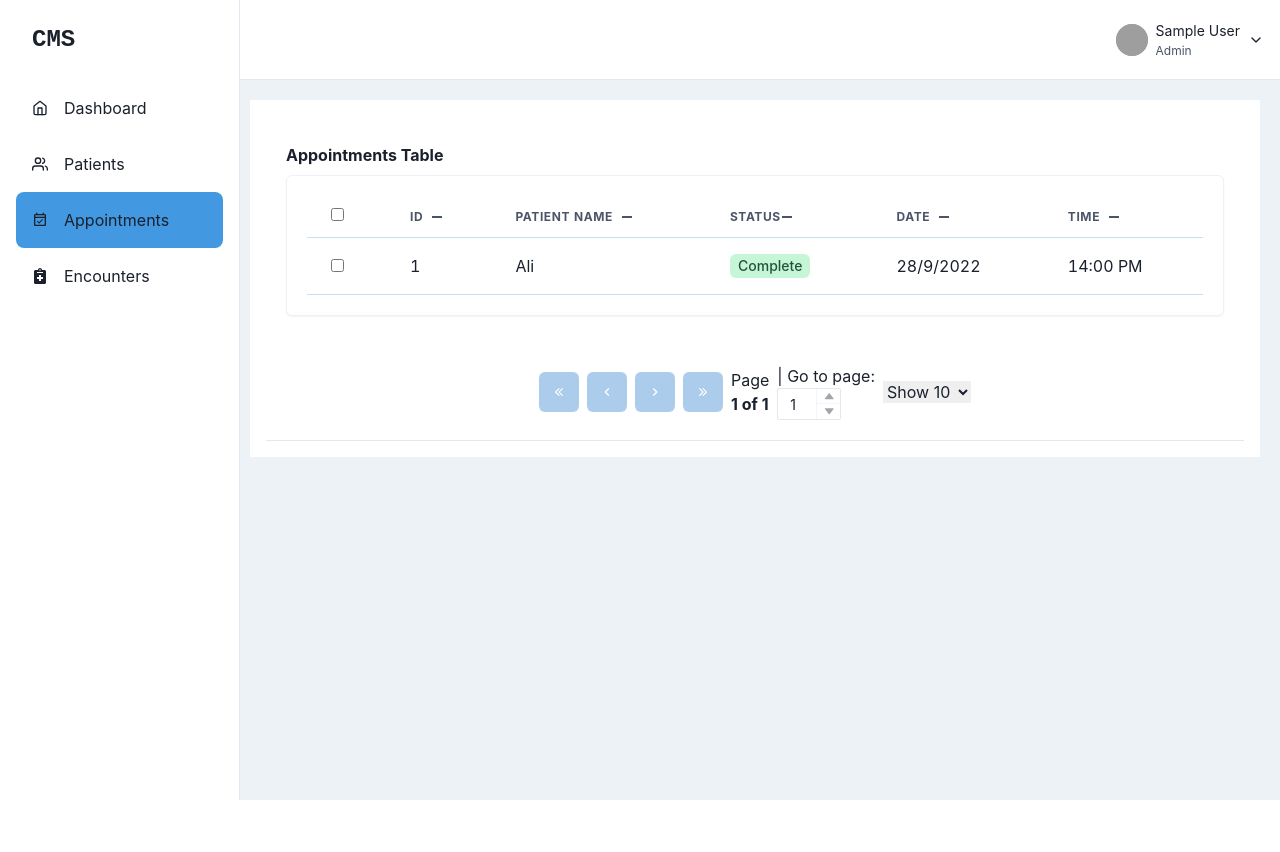
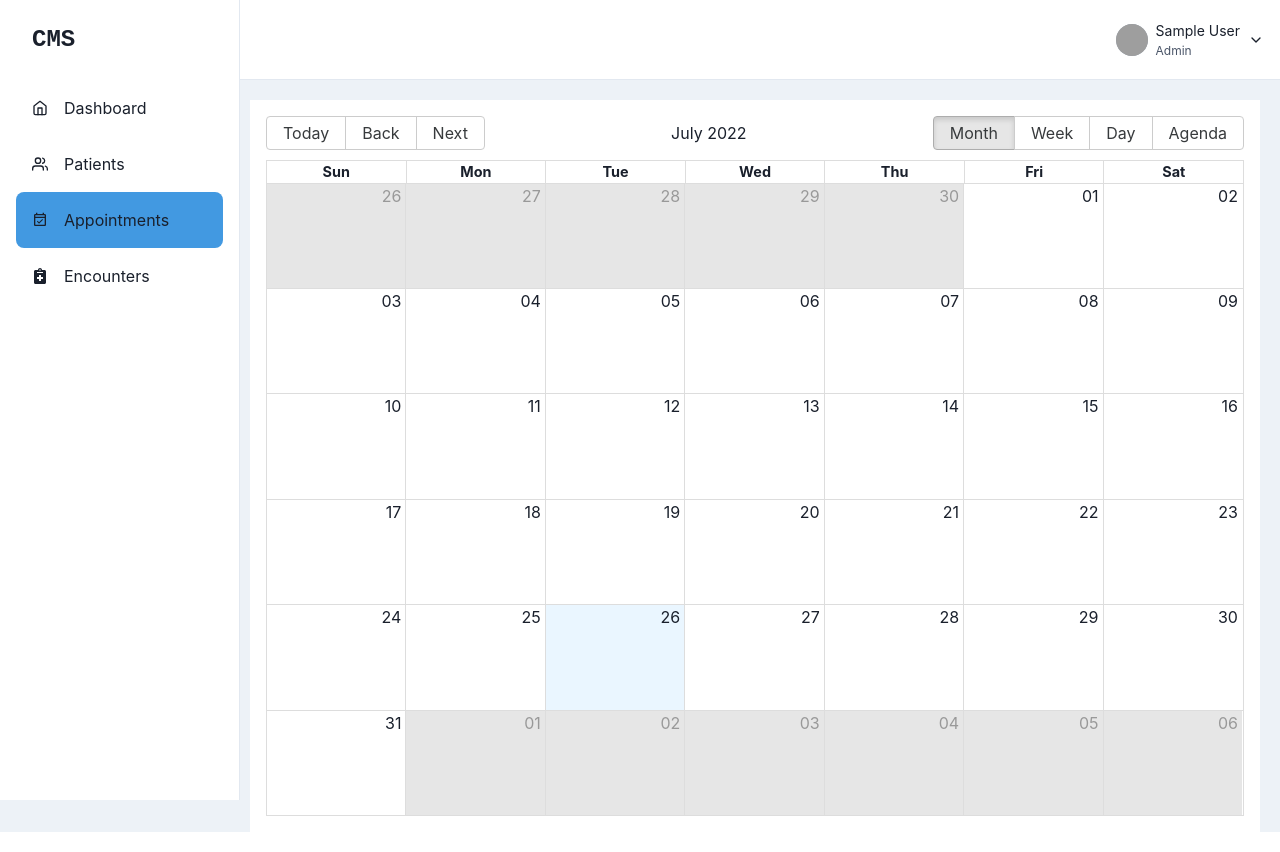
Before and after one commit to FIT3162-Team-Project-35/clinic-management-system-fe, a React (Vite) app: page /appointment in a window 1280 px wide. Before the commit the page ends 800 px from the top, so only its background shows below. Built offline with nearby package versions, Linux system fonts and the light colour scheme; sample sign-in values are in the browser's storage; grey boxes are pictures that could not be loaded.

Commit message:
Added ReactBigTable

```diff
--- a/package.json
+++ b/package.json
@@ -19,7 +19,9 @@
     "axios": "^0.27.2",
     "date-fns": "^2.29.2",
     "framer-motion": "^6.5.1",
+    "moment": "^2.29.4",
     "react": "^17.0.2",
+    "react-big-calendar": "^1.5.0",
     "react-dom": "^17.0.2",
     "react-dropzone-uploader": "^2.11.0",
     "react-helmet": "^6.1.0",
@@ -30,6 +32,7 @@
   "devDependencies": {
     "@types/node": "^18.7.9",
     "@types/react": "^17.0.33",
+    "@types/react-big-calendar": "^0.38.1",
     "@types/react-dom": "^17.0.10",
     "@types/react-helmet": "^6.1.5",
     "@vitejs/plugin-react": "^1.0.7",
--- /dev/null
+++ b/src/common/events.tsx
@@ -0,0 +1,92 @@
+const events = [
+  {
+    title: "All Day Event very long title",
+    allDay: true,
+    start: new Date(2022, 9, 0),
+    end: new Date(2022, 9, 1),
+  },
+  {
+    title: "Long Event",
+    start: new Date(2022, 3, 7),
+    end: new Date(2022, 3, 10),
+  },
+
+  {
+    title: "DTS STARTS",
+    start: new Date(2022, 2, 13, 0, 0, 0),
+    end: new Date(2022, 2, 20, 0, 0, 0),
+  },
+
+  {
+    title: "DTS ENDS",
+    start: new Date(2022, 10, 6, 0, 0, 0),
+    end: new Date(2022, 10, 13, 0, 0, 0),
+  },
+
+  {
+    title: "Some Event",
+    start: new Date(2022, 3, 9, 0, 0, 0),
+    end: new Date(2022, 3, 9, 0, 0, 0),
+  },
+  {
+    title: "Conference",
+    start: new Date(2022, 3, 11),
+    end: new Date(2022, 3, 13),
+    desc: "Big conference for important people",
+  },
+  {
+    title: "Meeting",
+    start: new Date(2022, 3, 12, 10, 30, 0, 0),
+    end: new Date(2022, 3, 12, 12, 30, 0, 0),
+    desc: "Pre-meeting meeting, to prepare for the meeting",
+  },
+  {
+    title: "Lunch",
+    start: new Date(2022, 3, 12, 12, 0, 0, 0),
+    end: new Date(2022, 3, 12, 13, 0, 0, 0),
+    desc: "Power lunch",
+  },
+  {
+    title: "Meeting",
+    start: new Date(2022, 3, 12, 14, 0, 0, 0),
+    end: new Date(2022, 3, 12, 15, 0, 0, 0),
+  },
+  {
+    title: "Happy Hour",
+    start: new Date(2022, 3, 12, 17, 0, 0, 0),
+    end: new Date(2022, 3, 12, 17, 30, 0, 0),
+    desc: "Most important meal of the day",
+  },
+  {
+    title: "Dinner",
+    start: new Date(2022, 3, 12, 20, 0, 0, 0),
+    end: new Date(2022, 3, 12, 21, 0, 0, 0),
+  },
+  {
+    title: "Birthday Party",
+    start: new Date(2022, 3, 13, 7, 0, 0),
+    end: new Date(2022, 3, 13, 10, 30, 0),
+  },
+  {
+    title: "Birthday Party 2",
+    start: new Date(2022, 3, 13, 7, 0, 0),
+    end: new Date(2022, 3, 13, 10, 30, 0),
+  },
+  {
+    title: "Birthday Party 3",
+    start: new Date(2022, 3, 13, 7, 0, 0),
+    end: new Date(2022, 3, 13, 10, 30, 0),
+  },
+  {
+    title: "Late Night Event",
+    start: new Date(2022, 3, 17, 19, 30, 0),
+    end: new Date(2022, 3, 18, 2, 0, 0),
+  },
+  {
+    title: "Multi-day Event",
+    start: new Date(2022, 3, 20, 19, 30, 0),
+    end: new Date(2022, 3, 22, 2, 0, 0),
+  },
+];
+
+export default events;
--- /dev/null
+++ b/src/components/MyCalendar.tsx
@@ -0,0 +1,21 @@
+import { Calendar, momentLocalizer } from "react-big-calendar";
+import moment from "moment";
+import "react-big-calendar/lib/css/react-big-calendar.css";
+import events from "../common/events";
+// Setup the localizer by providing the moment (or globalize, or Luxon) Object
+// to the correct localizer.
+
+const localizer = momentLocalizer(moment); // or globalizeLocalizer
+
+export function MyCalendar(props: any) {
+  return (
+    <div className="myCustomHeight" style={{ height: 700 }}>
+      <Calendar
+        events={events}
+        localizer={localizer}
+        startAccessor="start"
+        endAccessor="end"
+      />
+    </div>
+  );
+}
--- a/src/pages/Appointments.tsx
+++ b/src/pages/Appointments.tsx
@@ -2,6 +2,7 @@ import { Text, Stack, Button } from "@chakra-ui/react";
 import SideBar from "../components/SideBar";
 import AppointmentTable from "../components/AppointmentTable";
 import { Helmet } from "react-helmet";
+import { MyCalendar } from "../components/MyCalendar";
 
 function Appointments() {
   return (
@@ -9,7 +10,7 @@ function Appointments() {
       <Helmet>
         <title>Appointments</title>
       </Helmet>
-      <AppointmentTable></AppointmentTable>
+      <MyCalendar />
     </SideBar>
   );
 }
```
Also changed, not shown: 1 other file (tests, documents, lock files or other folders).
